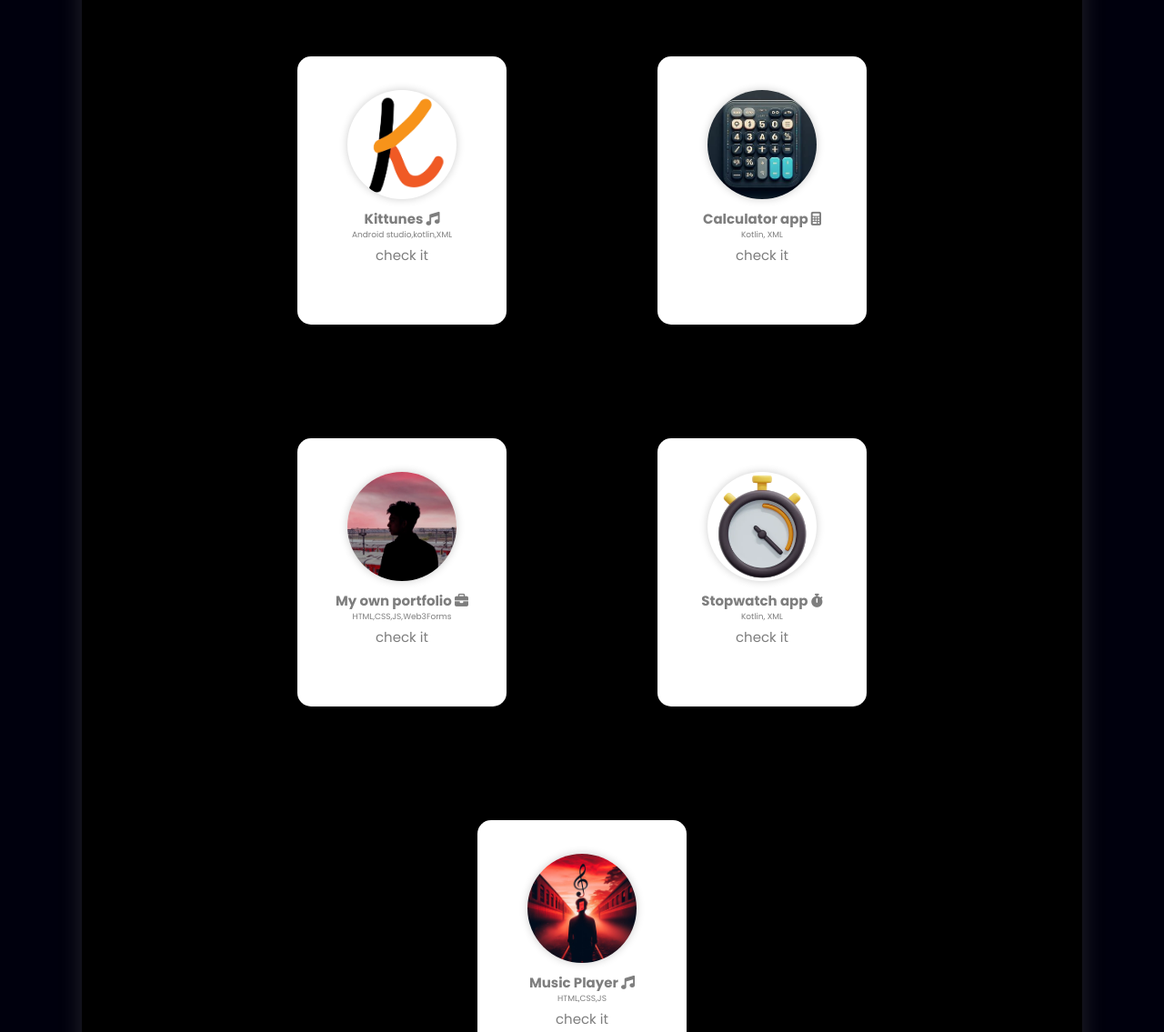
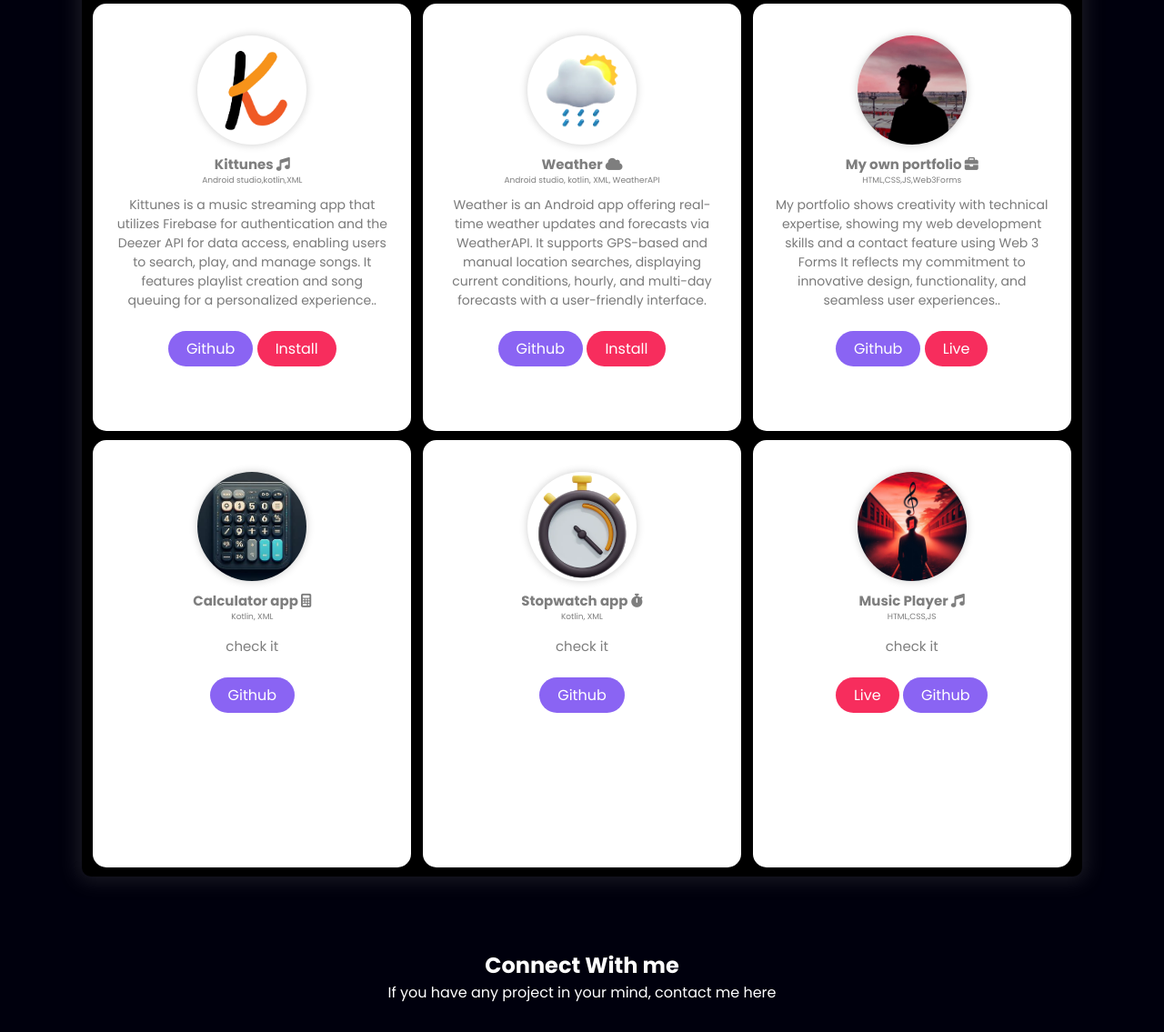
Before and after one commit to sandeep-kr-chaurasiya/portfolio, a plain HTML site: page index.html in a window 1280 px wide. Shown: the part 1864-2999 px from the top of the page at 91% size. Drawn offline with nearby package versions, Linux system fonts and the light colour scheme.

Commit message:
updated the project section

```diff
--- a/index.html
+++ b/index.html
@@ -266,18 +266,68 @@
                         <div class="up-comingproject">
                             <div class="bgcard">
                                 <div class="card">
-                                    <div class="card-photo">
+                                    <div class="card-photo kittunes">
                                         <img src="./Assets/kittunes.png" alt="kittunes logo">
                                     </div>
                                     <div class="card-title">
                                         <h3>Kittunes <i class="fa-solid fa-music"></i></h3>
                                         <p class="lang">Android studio,kotlin,XML</p>
-                                        <span>check it</span>
+                                        <p class="description">Kittunes is a music streaming app that utilizes Firebase for authentication and the Deezer API for data access, enabling users to search, play, and manage songs. It features playlist creation and song queuing for a personalized experience..</p>
+                                        <!-- <span>check it</span> -->
                                     </div>
                                     <div class="card-socials">
                                         <div class="tapbuttons">
                                             <a class="github"
                                                 href="https://github.com/sandeep-kr-chaurasiya/Kittunes">Github</a>
+                                                <a class="live" href="https://github.com/sandeep-kr-chaurasiya/Kittunes/tree/main/app/release"> Install </a>
+                                        </div>
+                                    </div>
+
+                                </div>
+                            </div>
+                        </div>
+
+                        <div class="up-comingproject">
+                            <div class="bgcard">
+                                <div class="card">
+                                    <div class="card-photo kittunes">
+                                        <img src="./Assets/weather.png" alt="weather logo">
+                                    </div>
+                                    <div class="card-title">
+                                        <h3>Weather <i class="fa-solid fa-cloud"></i></h3>
+                                        <p class="lang">Android studio, kotlin, XML, WeatherAPI </p>
+                                        <p class="description">Weather is an Android app offering real-time weather updates and forecasts via WeatherAPI. It supports GPS-based and manual location searches, displaying current conditions, hourly, and multi-day forecasts with a user-friendly interface.</p>
+                                        <!-- <span>check it</span> -->
+                                    </div>
+                                    <div class="card-socials">
+                                        <div class="tapbuttons">
+                                            <a class="github"
+                                                href="https://github.com/sandeep-kr-chaurasiya/weather">Github</a>
+                                                <a class="live" href="https://github.com/sandeep-kr-chaurasiya/weather"> Install </a>
+                                        </div>
+                                    </div>
+
+                                </div>
+                            </div>
+                        </div>
+
+                        <div class="up-comingproject">
+                            <div class="bgcard">
+                                <div class="card">
+                                    <div class="card-photo">
+                                        <img src="./Assets/avtar.jpg" alt="portfolioimage">
+                                    </div>
+                                    <div class="card-title">
+                                        <h3>My own portfolio  <i class="fa-solid fa-briefcase"></i></h3>
+                                        <p class="lang">HTML,CSS,JS,Web3Forms</p>
+                                        <p class="description">My portfolio shows creativity with technical expertise, showing my web development skills and a contact feature using Web 3 Forms It reflects my commitment to innovative design, functionality, and seamless user experiences..</p>
+                                        <!-- <span>check it</span> -->
+                                    </div>
+                                    <div class="card-socials">
+                                        <div class="tapbuttons">
+                                            <a class="github"
+                                                href="https://github.com/sandeep-kr-chaurasiya/portfolio">Github</a>
+                                                <a class="live" href="https://sandeep-kr-chaurasiya.netlify.app/"> Live </a>
                                         </div>
                                     </div>
 
@@ -300,29 +350,6 @@
                                         <div class="tapbuttons">
                                             <a class="github"
                                                 href="https://github.com/sandeep-kr-chaurasiya/Calculator-app">Github</a>
-                                        </div>
-                                    </div>
-
-                                </div>
-                            </div>
-                        </div>
-
-                        <div class="up-comingproject">
-                            <div class="bgcard">
-                                <div class="card">
-                                    <div class="card-photo">
-                                        <img src="./Assets/avtar.jpg" alt="portfolioimage">
-                                    </div>
-                                    <div class="card-title">
-                                        <h3>My own portfolio  <i class="fa-solid fa-briefcase"></i></h3>
-                                        <p class="lang">HTML,CSS,JS,Web3Forms</p>
-                                        <span>check it</span>
-                                    </div>
-                                    <div class="card-socials">
-                                        <div class="tapbuttons">
-                                            <a class="live" href="https://sandeep-kr-chaurasiya.netlify.app/">Live</a>
-                                            <a class="github"
-                                                href="https://github.com/sandeep-kr-chaurasiya/portfolio">Github</a>
                                         </div>
                                     </div>
 
--- a/style/project.css
+++ b/style/project.css
@@ -22,7 +22,7 @@
 }
 
 .project-wrapper {
-    justify-content: center;
+    justify-content: space-evenly;
     gap: 10px;
     display: flex;
     flex-wrap: wrap;
@@ -47,51 +47,42 @@
     flex-direction: column;
     flex-wrap: wrap;
     overflow: auto;
-    width: 386px;
-    height: 410px;
+    width: 350px;
+    height: 470px;
     /* border: 1px solid var(--border-color); */
     border-radius: 10px;
 }
 
 .bgcard {
     position: relative;
-    width: 230px;
-    height: 295px;
+    width: 100%;
+    height: 100%;
     background-color: var(--white--);
     border: 1px;
     display: flex;
     flex-direction: column;
     align-items: center;
-    padding: 12px;
+    padding: 20px;
     gap: 12px;
     border-radius: 15px;
     cursor: pointer;
     color: #000000;
 }
 
-.bgcard::after {
-    content: "";
-    z-index: -1;
-    position: absolute;
-    inset: 0;
-    background: linear-gradient(-45deg, rgb(30, 159, 171) 25%, rgb(247, 45, 93) 100%);
-    transform: translate3d(0, 0, 0) scale(0.95);
-    filter: blur(40px);
-}
 
 .card {
     --font-color: #fefefe;
     --font-color-sub: #7e7e7e;
     --bg-color: #111;
     --main-color: #fefefe;
-    width: 200px;
-    height: 254px;
+    width: 100%;
+    height: 100%;
+    padding: 5px;
     background: transparent;
     border-radius: 5px;
     display: flex;
     flex-direction: column;
     align-items: center;
-    justify-content: center;
 }
 
 /* inside css  */
@@ -109,6 +100,9 @@
     width: 100%;
     height: 100%;
     object-fit: cover;
+}
+.kittunes{
+    padding: 10px;
 }
 
 .card-title {
@@ -130,16 +124,10 @@
 
 .card-socials {
     display: flex;
-    height: 0;
-    opacity: 0;
-    margin-top: 20px;
-    gap: 20px;
-    transition: 0.5s;
-}
-
-.card:hover>.card-socials {
     opacity: 1;
-    height: 35px;
+    margin-top: 15px;
+    gap: 10px;
+    transition: 0.8s;
 }
 
 .card-photo:hover {
@@ -184,4 +172,16 @@
 .lang{
     color: var(--font-color-sub);
     font-size: 9px;
+    margin-bottom: 10px;
 }
+.description{
+    color: var(--gray-color);
+    font-size: 14px;
+}
+
+@media only screen and (max-width: 790px) {
+    .description{
+        color: var(--gray-color);
+        font-size: 12px;
+    }
+}
```
Also changed, not shown: Assets/weather.png (added).
